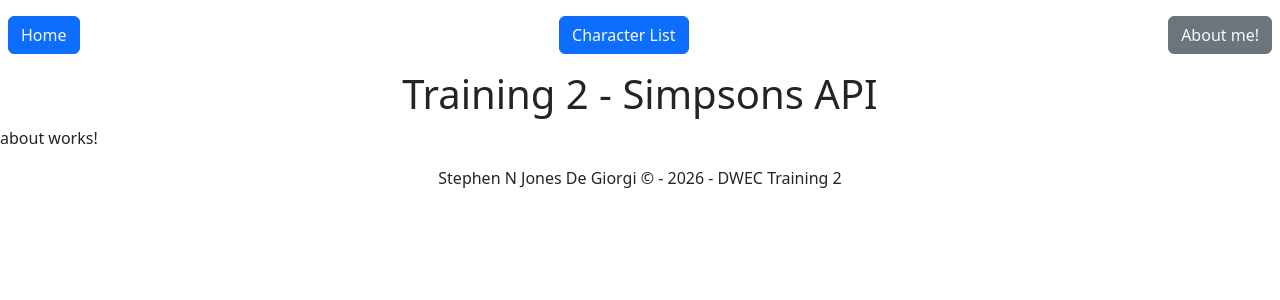
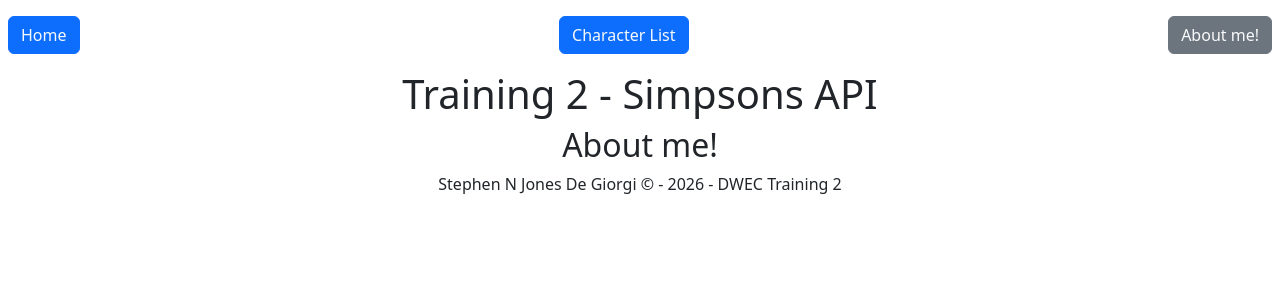
Before and after one commit to L0cksat/practice-simpson-api-dwec, an Angular app: page /about in a window 1280 px wide. Shown: the top 300 px of the page. Built offline with nearby package versions, Linux system fonts and the light colour scheme.

Commit message:
Chore 2: Second test deploy to VPS

```diff
--- a/src/app/pages/about/about.html
+++ b/src/app/pages/about/about.html
@@ -1 +1,3 @@
-<p>about works!</p>
+<header>
+    <h2 class="text-center">About me!</h2>
+</header>
```
